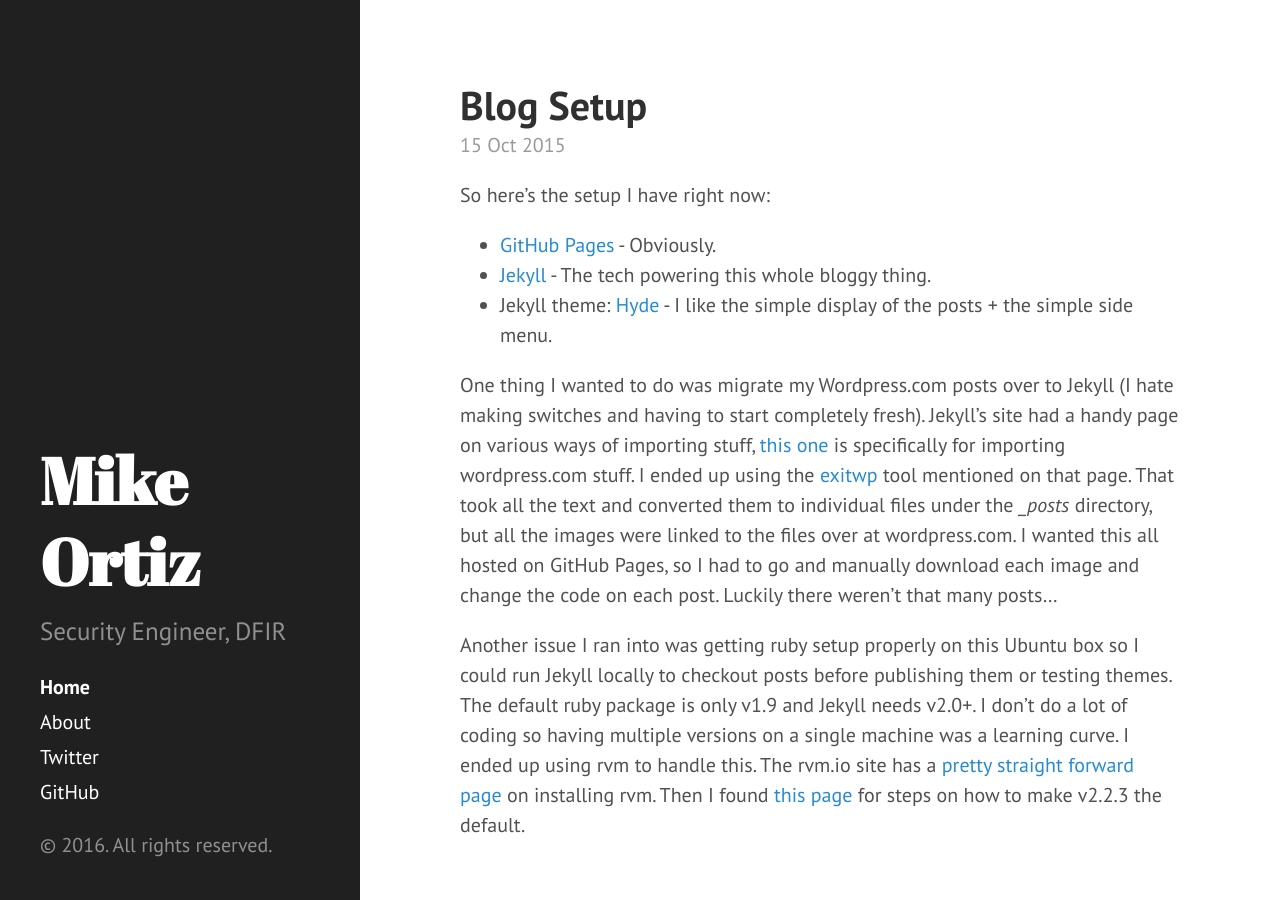
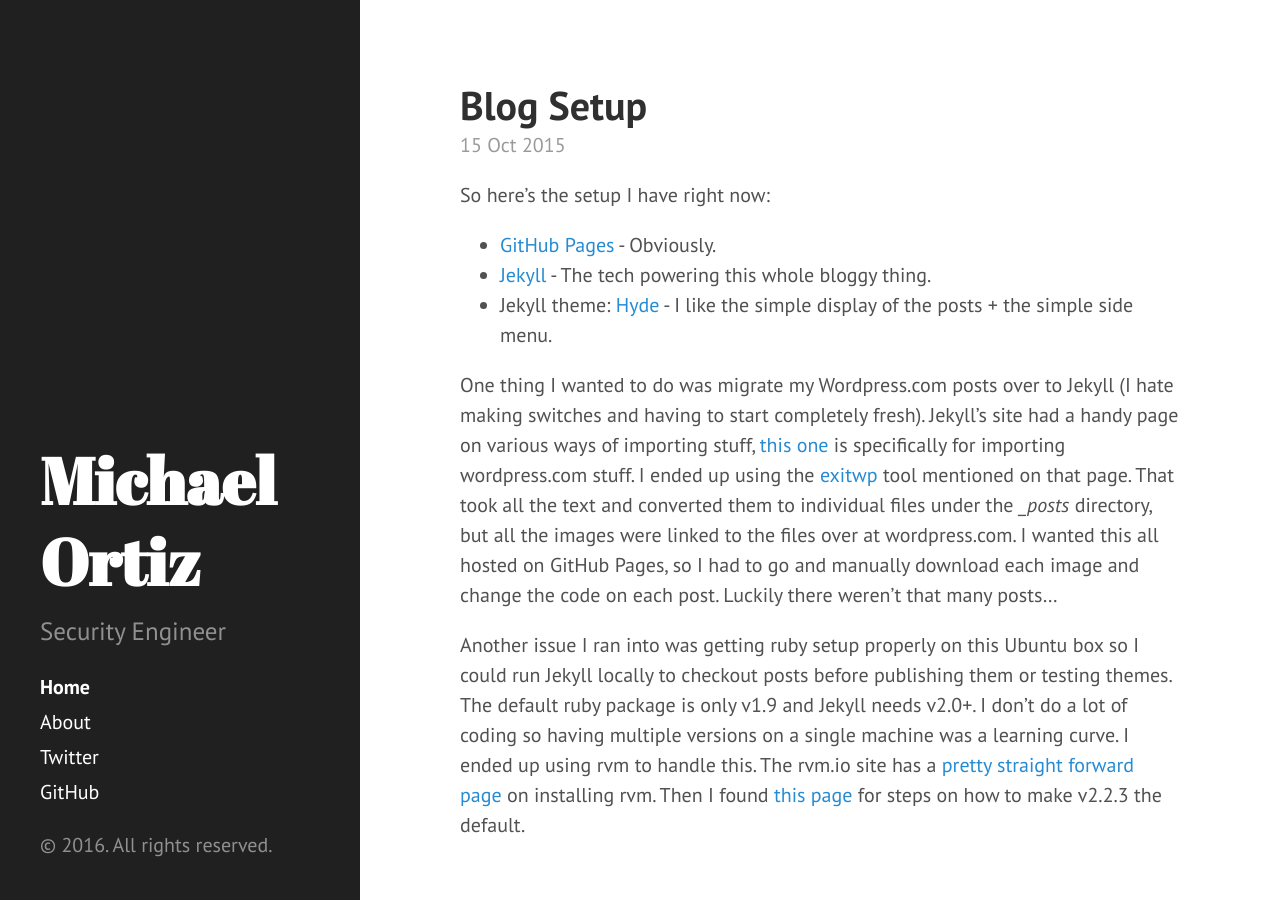
Before and after one commit to ortizmj12/old-github-pages, a Jekyll site: the page built from index.html, in a window 1280 px wide and 900 px high. Built offline with Jekyll 4.4.1, drawn with Linux system fonts in a browser that asks for light colours; Markdown is read by kramdown in place of the engine named in the settings; the list of posts is cut into pages by our own code.

Commit message:
Updated some stuff for Jekyll 3

```diff
--- a/_config.yml
+++ b/_config.yml
@@ -1,25 +1,25 @@
 # Dependencies
-markdown:         redcarpet
-highlighter:      pygments
+markdown:         kramdown
+gems:
+- jekyll-paginate
 
 # Permalinks
 permalink:        pretty
-relative_permalinks: true
 
 # Setup
-title:            Mike Ortiz
-description:      'Security Engineer, DFIR'
+title:            Michael Ortiz
+description:      'Security Engineer'
 url:              https://ortizmj12.github.io
 baseurl:          /
 
 author:
-  name:           'Mike Ortiz'
-  url:            https://twitter.com/lorddicranius
+  name:           'Michael Ortiz'
+  url:            https://twitter.com/ortizmj12
 
 paginate:         5
 
 # Custom vars
-version:          2.1.0
+#version:          2.1.0
 
 twitter:
   url:            https://www.twitter.com/lorddicranius
```
Also changed, not shown: 1 other file.
